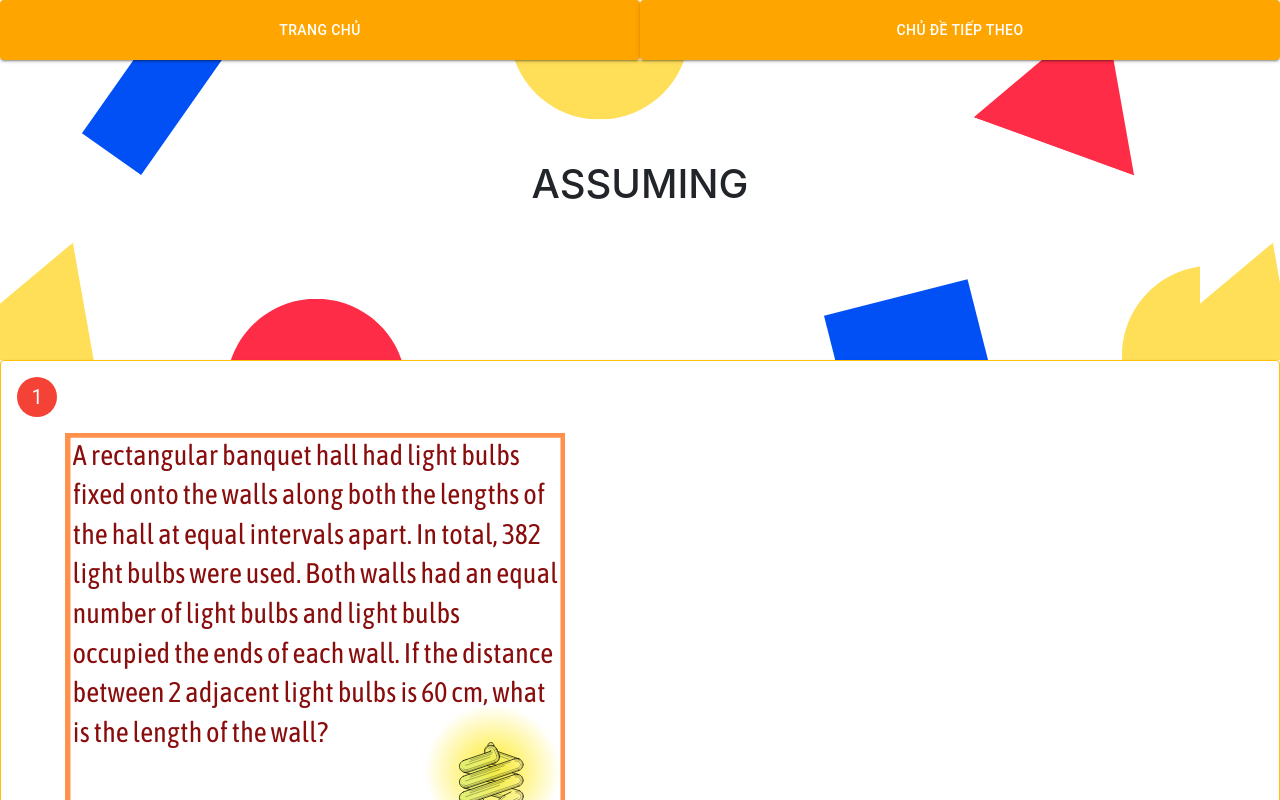
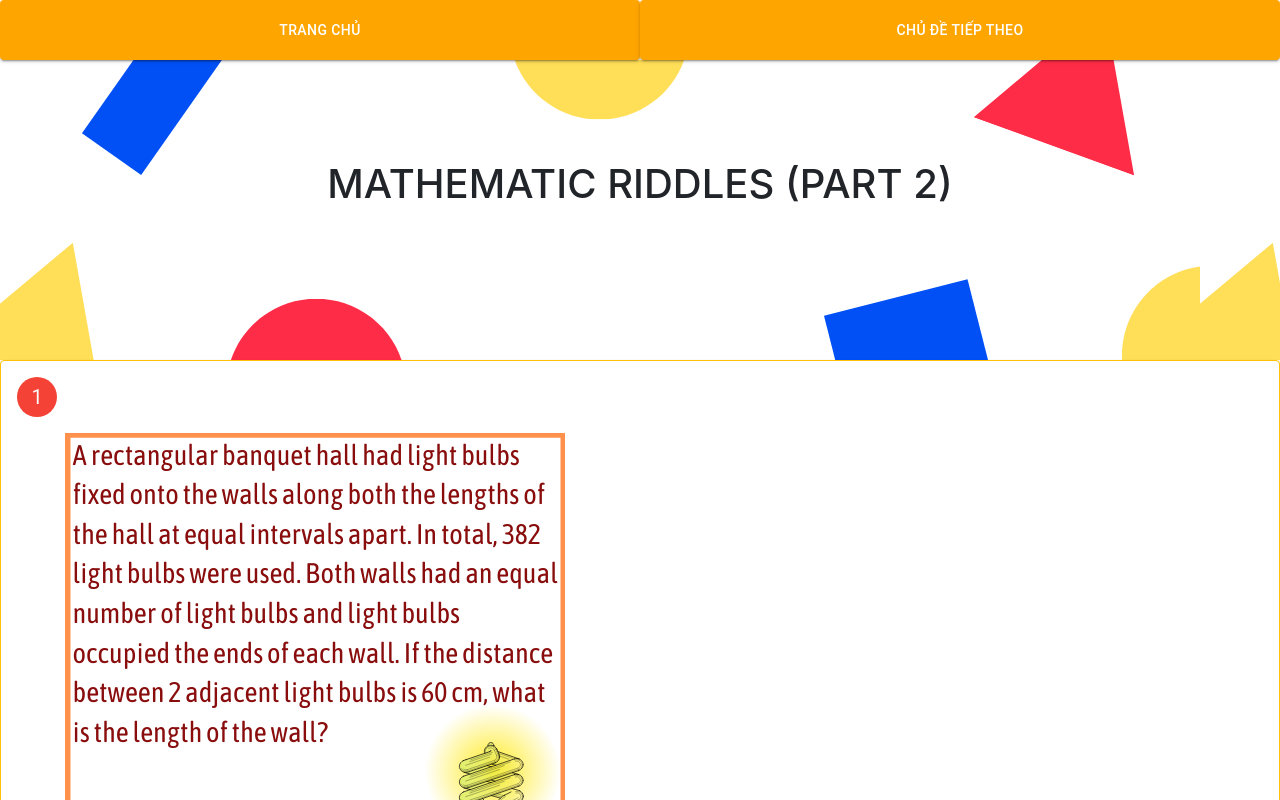
Before and after one commit to LeNguyenHuyHung/trandainghia.com.vn---09092021, a React (Create React App) app: page /riddle-2 in a window 1280 px wide. Shown: the top 800 px of the page. Built offline with nearby package versions, Linux system fonts and the light colour scheme.

Commit message:
19092021

```diff
--- a/src/components/training/riddle-2/riddle-2.js
+++ b/src/components/training/riddle-2/riddle-2.js
@@ -25,7 +25,7 @@ const Riddle2 =({history})=>{
             <Button  to='age' className="button-header-wrapper" style={{"background-color" :"orange"}} component={Link} variant="contained" color="primary">CHỦ ĐỀ TIẾP THEO</Button>
             </div>
             <div className = "header text-center">
-                <h1>ASSUMING</h1>
+                <h1>MATHEMATIC RIDDLES (PART 2)</h1>
             </div>
             <Quiz_1/>
             <Quiz_2/>
--- a/src/components/training/riddle-3/riddle-3.js
+++ b/src/components/training/riddle-3/riddle-3.js
@@ -25,7 +25,7 @@ const Riddle3 =({history})=>{
             <Button  to='age' className="button-header-wrapper" style={{"background-color" :"orange"}} component={Link} variant="contained" color="primary">CHỦ ĐỀ TIẾP THEO</Button>
             </div>
             <div className = "header text-center">
-                <h1>ASSUMING</h1>
+                <h1>MATHEMATIC RIDDLES (PART 3)</h1>
             </div>
             <Quiz_1/>
             <Quiz_2/>
```
Also changed, not shown: 1 other file (tests, documents, lock files or other folders).
